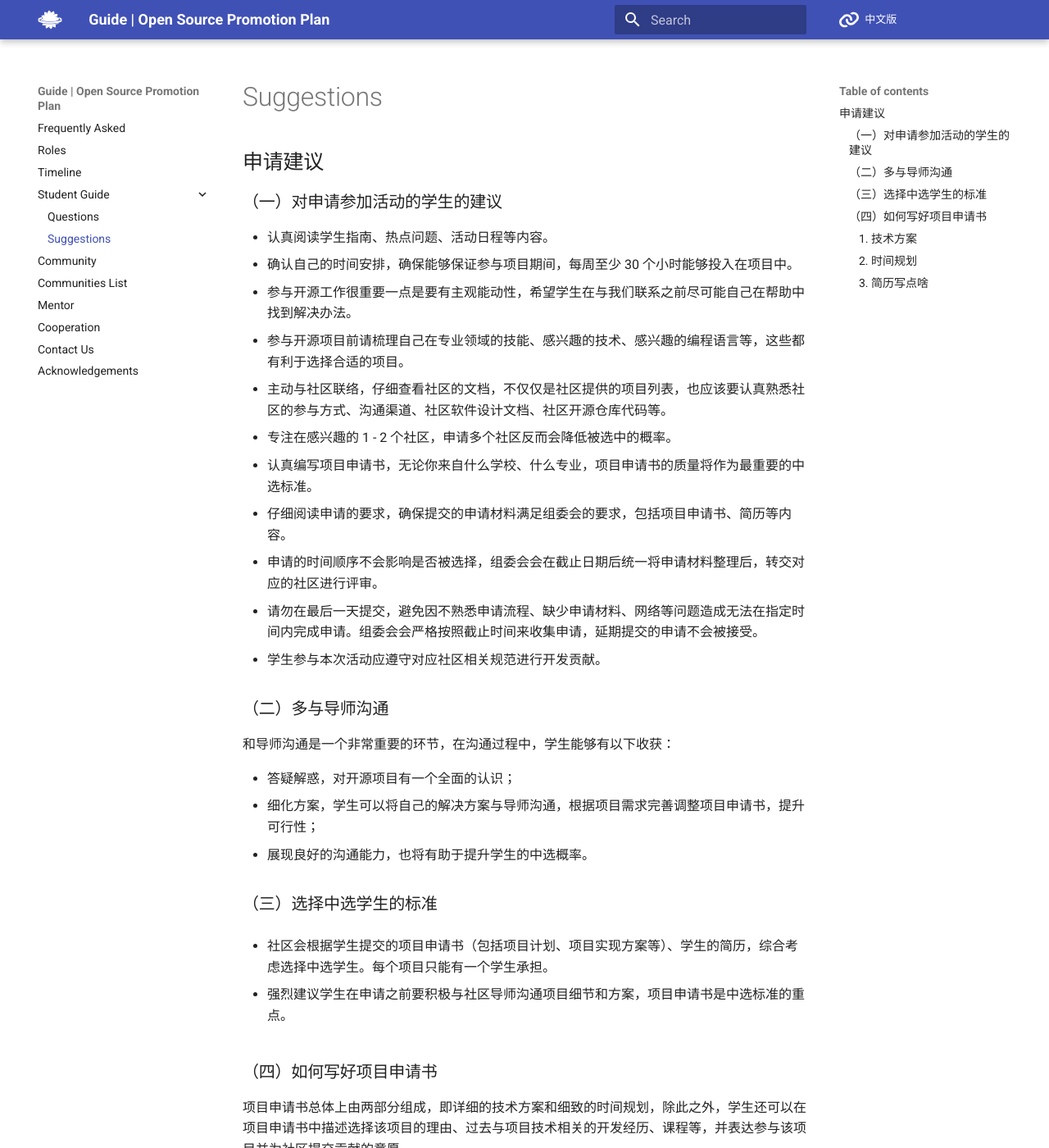
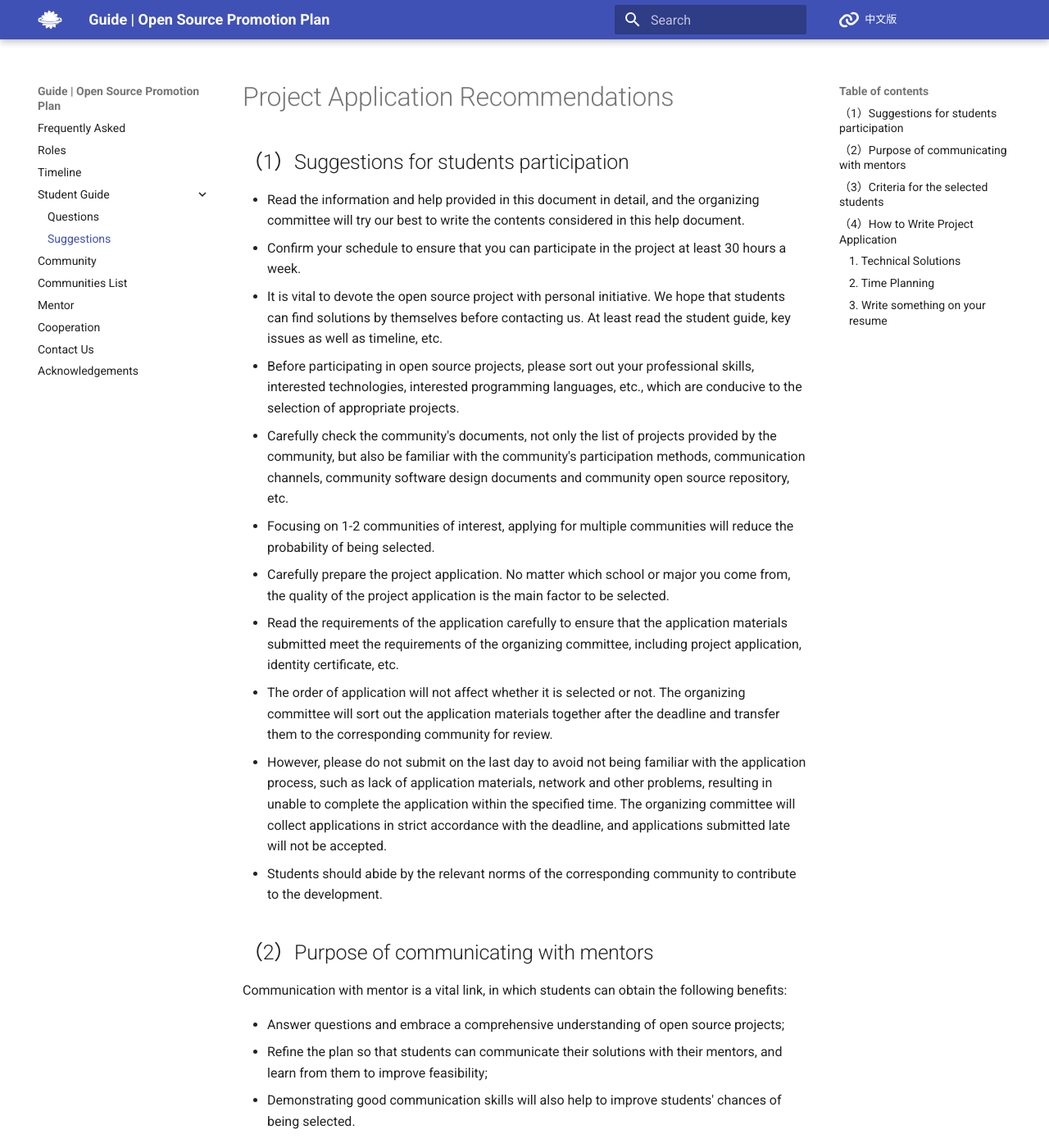
Before and after one commit to summer-ospp/help-en, an MkDocs documentation site: the page built from docs/proj_apply.md, in a window 1280 px wide and 1400 px high. Shown: the whole window at 82% size. Built offline with MkDocs 1.6.1 and Material for MkDocs 9.7.7, drawn with Linux system fonts in a browser that asks for light colours; comment, search, counter and statistics services are not loaded; some of the changed text lies outside the part shown.

```diff
--- a/docs/proj_apply.md
+++ b/docs/proj_apply.md
@@ -1,79 +1,68 @@
-## 申请建议
+# Project Application Recommendations
 
-### （一）对申请参加活动的学生的建议
+## （1）Suggestions for students participation
 
-- 认真阅读学生指南、热点问题、活动日程等内容。
-- 确认自己的时间安排，确保能够保证参与项目期间，每周至少 30 个小时能够投入在项目中。
-- 参与开源工作很重要一点是要有主观能动性，希望学生在与我们联系之前尽可能自己在帮助中找到解决办法。
-- 参与开源项目前请梳理自己在专业领域的技能、感兴趣的技术、感兴趣的编程语言等，这些都有利于选择合适的项目。
-- 主动与社区联络，仔细查看社区的文档，不仅仅是社区提供的项目列表，也应该要认真熟悉社区的参与方式、沟通渠道、社区软件设计文档、社区开源仓库代码等。
-- 专注在感兴趣的 1 - 2 个社区，申请多个社区反而会降低被选中的概率。
-- 认真编写项目申请书，无论你来自什么学校、什么专业，项目申请书的质量将作为最重要的中选标准。
-- 仔细阅读申请的要求，确保提交的申请材料满足组委会的要求，包括项目申请书、简历等内容。
-- 申请的时间顺序不会影响是否被选择，组委会会在截止日期后统一将申请材料整理后，转交对应的社区进行评审。
-- 请勿在最后一天提交，避免因不熟悉申请流程、缺少申请材料、网络等问题造成无法在指定时间内完成申请。组委会会严格按照截止时间来收集申请，延期提交的申请不会被接受。
-- 学生参与本次活动应遵守对应社区相关规范进行开发贡献。
+- Read the information and help provided in this document in detail, and the organizing committee will try our best to write the contents considered in this help document.
+- Confirm your schedule to ensure that you can participate in the project at least 30 hours a week.
+- It is vital to devote the open source project with personal initiative. We hope that students can find solutions by themselves before contacting us. At least read the student guide, key issues as well as timeline, etc.
+- Before participating in open source projects, please sort out your professional skills, interested technologies, interested programming languages, etc., which are conducive to the selection of appropriate projects.
+- Carefully check the community's documents, not only the list of projects provided by the community, but also be familiar with the community's participation methods, communication channels, community software design documents and community open source repository, etc.
+- Focusing on 1-2 communities of interest, applying for multiple communities will reduce the probability of being selected.
+- Carefully prepare the project application. No matter which school or major you come from, the quality of the project application is the main factor to be selected.
+- Read the requirements of the application carefully to ensure that the application materials submitted meet the requirements of the organizing committee, including project application, identity certificate, etc.
+- The order of application will not affect whether it is selected or not. The organizing committee will sort out the application materials together after the deadline and transfer them to the corresponding community for review.
+- However, please do not submit on the last day to avoid not being familiar with the application process, such as lack of application materials, network and other problems, resulting in unable to complete the application within the specified time. The organizing committee will collect applications in strict accordance with the deadline, and applications submitted late will not be accepted.
+- Students should abide by the relevant norms of the corresponding community to contribute to the development.
 
-### （二）多与导师沟通
+## （2）Purpose of communicating with mentors
 
-和导师沟通是一个非常重要的环节，在沟通过程中，学生能够有以下收获：
+Communication with mentor is a vital link, in which students can obtain the following benefits:
 
-- 答疑解惑，对开源项目有一个全面的认识；
-- 细化方案，学生可以将自己的解决方案与导师沟通，根据项目需求完善调整项目申请书，提升可行性；
-- 展现良好的沟通能力，也将有助于提升学生的中选概率。
+- Answer questions and embrace a comprehensive understanding of open source projects;
+- Refine the plan so that students can communicate their solutions with their mentors, and learn from them to improve feasibility;
+- Demonstrating good communication skills will also help to improve students' chances of being selected.
 
-### （三）选择中选学生的标准
+## （3）Criteria for the selected students
 
-- 社区会根据学生提交的项目申请书（包括项目计划、项目实现方案等）、学生的简历，综合考虑选择中选学生。每个项目只能有一个学生承担。
+- The selected students by community chosen are based on the project application (including project plan, project implementation plan, etc.) submitted by students and their resumes. Each project can only be undertaken by one student.
+- It is strongly recommended that students should actively communicate with the community mentor about the project details and plans before applying. The project application is the focus of the selection criteria.
 
-- 强烈建议学生在申请之前要积极与社区导师沟通项目细节和方案，项目申请书是中选标准的重点。
+## （4）How to Write Project Application
 
-### （四）如何写好项目申请书
+The project application in general consists of two parts, detailed technical proposal and detailed time plan. In addition, students can describe the reasons for choosing the project, past development experiences related to the project technology, courses, etc. in the project application and express their willingness to participate in the project and contribute to the community.
 
-项目申请书总体上由两部分组成，即详细的技术方案和细致的时间规划，除此之外，学生还可以在项目申请书中描述选择该项目的理由、过去与项目技术相关的开发经历、课程等，并表达参与该项目并为社区提交贡献的意愿。
+### 1. Technical Solutions
 
-#### 1. 技术方案
+i. In principle, the more detailed the technical program shows, the better understanding and recognition for the community will have;
 
-i. 原则上，技术方案越详细越有利于社区理解和认可；
+ii. In the technical program, students should show their understanding of the target open source project from the following points:
 
-ii. 在技术方案中，学生应该展示出自己对目标开源项目的理解程度，可以从以下几点入手：
+- Disassemble the target open source project according to your own understanding and clearly describe the functions of each module;
+- Based on project dismantling, analyze the requirements raised in the project description;
+- Explicitly describe which files in which modules your schema will be modified;
+- Or, which modules will be added to your solution and how they communicate with existing modules;
 
-- 根据自己的理解拆解目标开源项目，并能明确描述各个模块的功能；
+iii. It is best to find a basis for your own project and list it as a reference in the project application, including, but not limited to:
 
-- 基于项目拆解，对项目描述中提出的需求进行分析；
+- Successful experience in other projects;
+- Thesis and other theoretical basis provided.
 
-- 明确描述自己的方案将对哪些模块中的哪些文件进行修改；
+### 2. Time Planning
 
-- 或者，自己的方案将会添加哪些模块，以及这些模块如何与现有模块通信。
+- The granularity of the proposed time plan is not more than one week;
+- To improve the readability of the plan, you can first divide the time into several large phases (for example, four weeks as a phase) and summarize the core tasks of each phase.
+- In each stage, describe the tasks you plan to accomplish in a week in weeks.
 
-iii. 最好能为自己的方案找到依据，以引用的形式在项目申请书中列出，包括但不限于：
+### 3. Write something on your resume
 
-- 其他项目的成功经验；
+i. Resumes are designed to enable the community to have a clear understanding of each applicant's technical capabilities;
 
-- 论文等提供的理论依据。
+ii. User IDs of open source platforms such as Github/Gitee/Gitlab;
 
-#### 2. 时间规划
+iii. Students should never include irrelevant information in their resumes. Each information should be as relevant as possible to the project they are applying for, including, but not limited to:
 
-- 建议时间规划的粒度不大于1周；
-
-- 为提高规划的可读性，可以先将时间划分为几个大的阶段（如，4周为一个阶段），并总结每个阶段的核心任务；
-
-- 在每个阶段内，以周为单位，描述自己一周内计划完成的任务。
-
-#### 3. 简历写点啥
-
-i. 简历是为了让社区能够对每一位申请学生的技术能力有更清晰的认识；
-
-ii. Github/Gitee/Gitlab 等开源代码平台的用户 ID；
-
-iii. 学生切忌在简历中罗列不相关的信息，每一信息应该尽可能和自己所申请的项目相关，包括但不限于：
-
-- 已经为该开源社区提交过贡献；
-
-- 为类似的开源软件及其社区提交过贡献；
-
-- 虽然未参与相关社区贡献，但是有开源贡献的经验；
-
-- 虽然未参与过开源，但是有类似功能软件的开发经验；
-
-- 若以上经验全无，应着重体现自己对社区使用技术栈的掌握程度，以及展现自己的学习能力。
+- Past contribution on this open source community;
+- Contributed to similar open source projects or communities;
+- Experience with open source contributions, although not participating in related community contributions;
+- Not involved in open source, but have experience in developing similar functional software;
+- If you have no experience at all, you should emphasize your mastery of using the technology stack in the community and demonstrate your learning ability.
```
Also changed, not shown: 1 other file.
